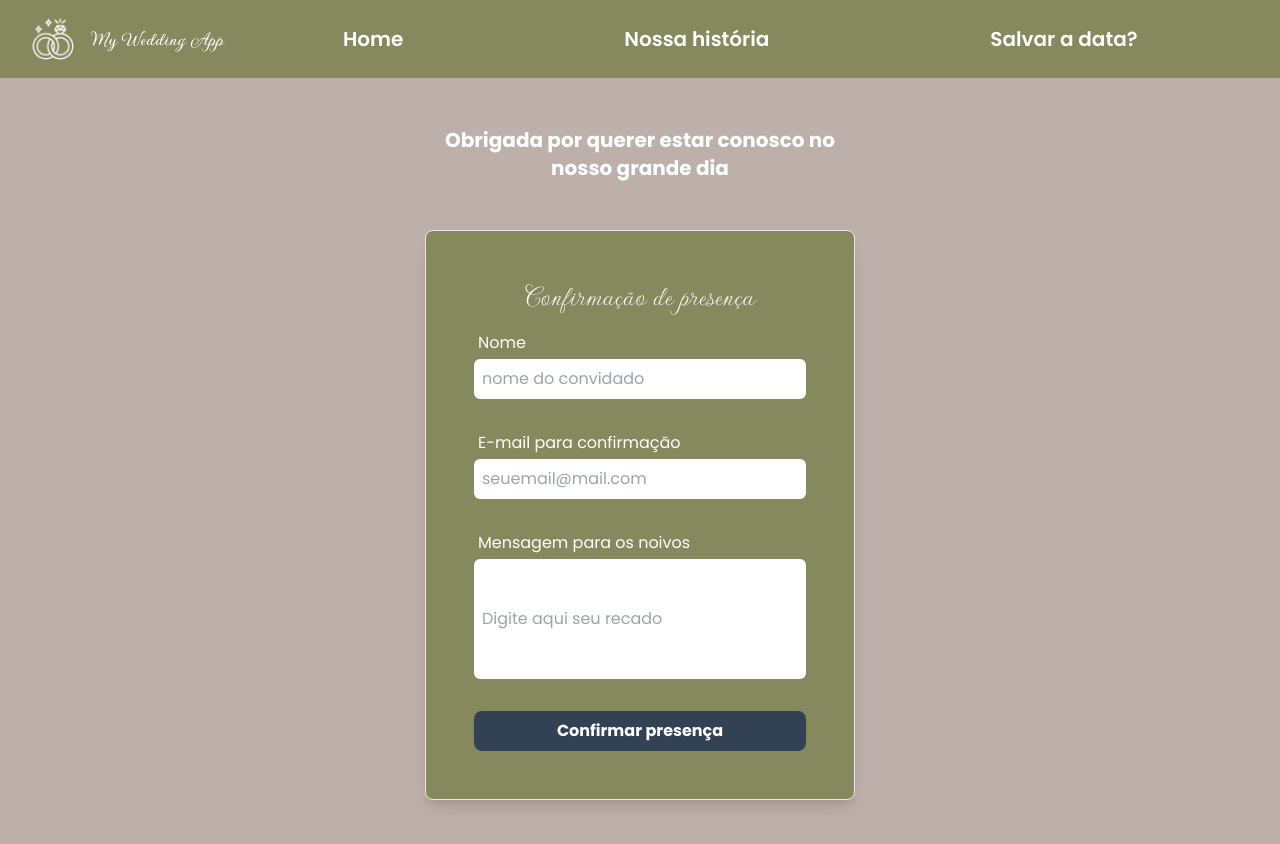
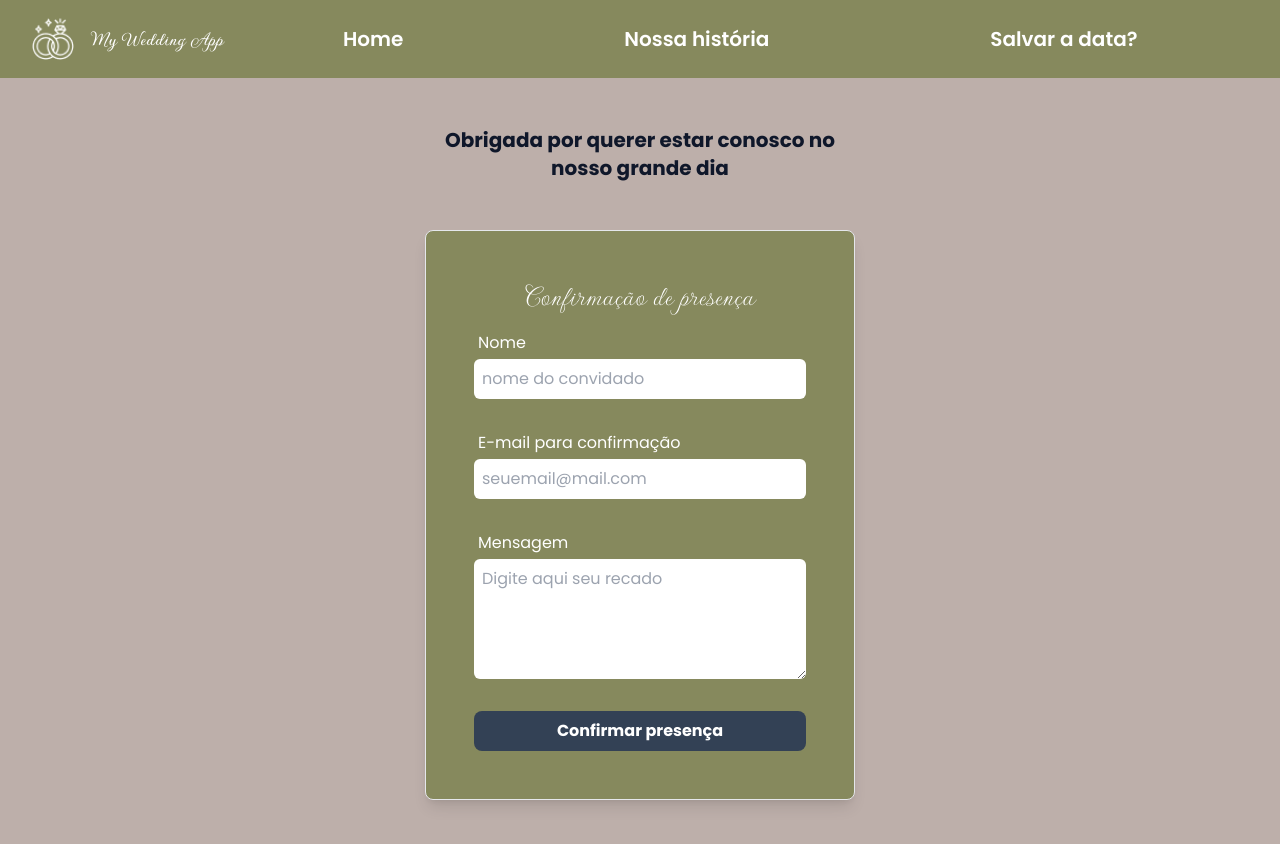
Before and after one commit to nayara-al/my-wedding-invite, a Next.js app: page /confirmar-presenca in a window 1280 px wide. Shown: the top 844 px of the page. Built offline with nearby package versions, Linux system fonts and the light colour scheme.

Commit message:
ajuste de solução para envio de e-mail

```diff
--- a/src/app/api/route.ts
+++ b/src/app/api/route.ts
@@ -1,3 +1,4 @@
+import { NextResponse } from "next/server";
 import nodemailer from "nodemailer";
 
 export async function POST(request: Request) {
@@ -25,19 +26,24 @@ export async function POST(request: Request) {
       <li>Mensagem: ${message} </li>
         `,
     };
-    const response = await transporter.sendMail(mailOption);
-    if (response.accepted) {
-      return Response.json({ message: "Email Sent Successfully" });
-    } else
-      Response.json(
-        { message: "Algo deu errado, tente novamente mais tarde." },
-        { status: 500 }
-      );
+    await new Promise((resolve, reject) => {
+      transporter.sendMail(mailOption, function (err, info) {
+        if (err) {
+          console.error('Error mailOption:', err);
+          reject(err);
+        } else {
+          console.log('Info mailOption:', info);
+          resolve(info);
+        }
+      });
+    });
+
+    // if ok response
+    return NextResponse.json(
+      { message: 'Email Sent Successfully' },
+      { status: 200 },
+    );
   } catch (error) {
-    console.error(error);
-    return Response.json(
-      { message: "Algo deu errado, tente novamente mais tarde." },
-      { status: 500 }
-    );
+    return NextResponse.json({ status: 500 });
   }
 }
--- a/src/components/common/GuestConfirm/index.tsx
+++ b/src/components/common/GuestConfirm/index.tsx
@@ -8,16 +8,18 @@ const GuestConfirm = () => {
   const [nome, setNome] = useState<string>("");
   const [email, setEmail] = useState<string>("");
   const [message, setMessage] = useState<string>("");
+  const [isDisable, setIsDisable] = useState<boolean>(false);
   const showToast = useToastfy();
 
   async function handleSubmit(event: React.SyntheticEvent<HTMLFormElement>) {
     event.preventDefault();
-    try {
+    setIsDisable(true);
     const requestData = {
       firstName: nome,
       email: email,
       message: message,
     };
+    try {
       const response = await axios.post("/api", requestData);
 
       if (response.status === 200) {
@@ -29,6 +31,10 @@ const GuestConfirm = () => {
           type: "error",
         });
       }
+      setEmail("");
+      setMessage("");
+      setNome("");
+      setIsDisable(false);
     } catch (error) {
       console.error("Erro ao confirmar presença", error);
       showToast({
@@ -38,11 +44,20 @@ const GuestConfirm = () => {
     }
   }
 
+  let cssButton = isDisable ? "bg-slate-300 text-black" : "bg-slate-700 text-white"
+
   return (
     <div className="max-md:mb-12 mt-12 h-full flex justify-center items-center flex-col gap-12">
-      <h1 className="text-xl max-w-md text-center text-white font-bold">Obrigada por querer estar conosco no nosso grande dia</h1>
-      <form className="p-12 max-cp:p-8 gap-4 flex flex-col items-center justify-center mb-12 border border-solid bg-primary rounded-lg shadow-lg bg-center" onSubmit={handleSubmit}>
-        <h1 className="font-gwendolyn text-white text-3xl">Confirmação de presença</h1>
+      <h1 className="text-xl max-w-md text-center text-slate-900 font-bold">
+        Obrigada por querer estar conosco no nosso grande dia
+      </h1>
+      <form
+        className="p-12 max-cp:p-8 gap-4 flex flex-col items-center justify-center mb-12 border border-solid bg-primary rounded-lg shadow-lg bg-center"
+        onSubmit={handleSubmit}
+      >
+        <h1 className="font-gwendolyn text-white text-3xl">
+          Confirmação de presença
+        </h1>
         <InputText
           id="nome"
           label="Nome"
@@ -58,21 +73,24 @@ const GuestConfirm = () => {
           value={email}
           onChange={(e) => setEmail(e.target.value)}
         />
-        <InputText
-          id="mensagem"
-          label="Mensagem para os noivos"
+        <div className="flex flex-col min-w-120 w-full">
+          <label className="ml-1 mb-1 text-white" htmlFor={"message"}>
+            Mensagem
+          </label>
+          <textarea
+            id="message"
             placeholder="Digite aqui seu recado"
-          type="text"
             value={message}
             onChange={(e) => setMessage(e.target.value)}
-          className="min-h-[120px]"
-        />
-
+            className="mb-[16px] rounded-md text-black py-2 px-2 min-h-[120px]"
+          ></textarea>
+        </div>
         <button
+          disabled={isDisable}
           type="submit"
-          className="bg-slate-700 p-2 rounded-lg w-full text-white font-bold font-poppins"
+          className={`${cssButton} p-2 rounded-lg w-full font-bold font-poppins`}
         >
-          Confirmar presença
+          {isDisable? "Aguarde...": "Confirmar presença"}
         </button>
       </form>
     </div>
```
Lines whose indentation alone changed are shown as unchanged.
